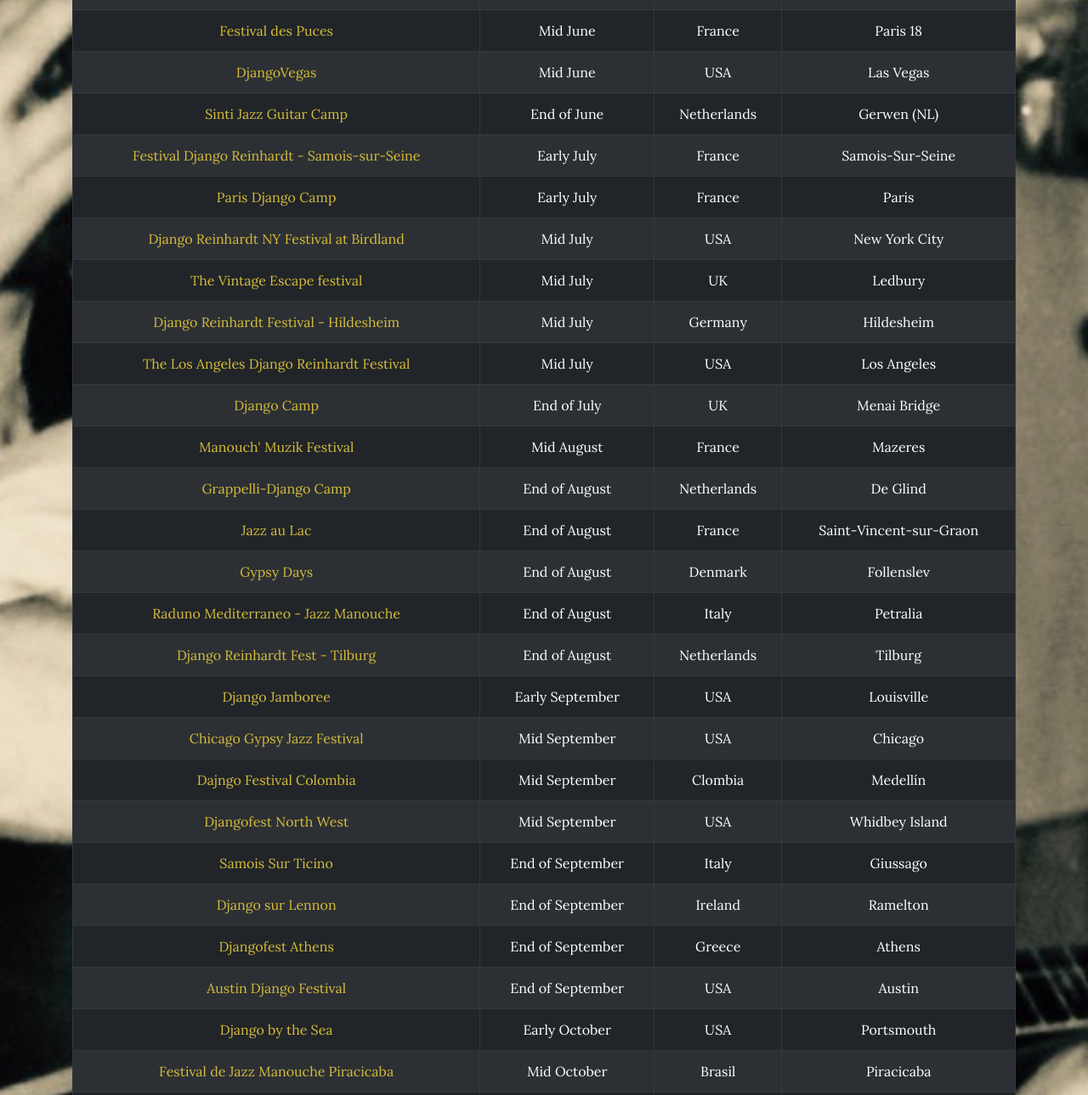
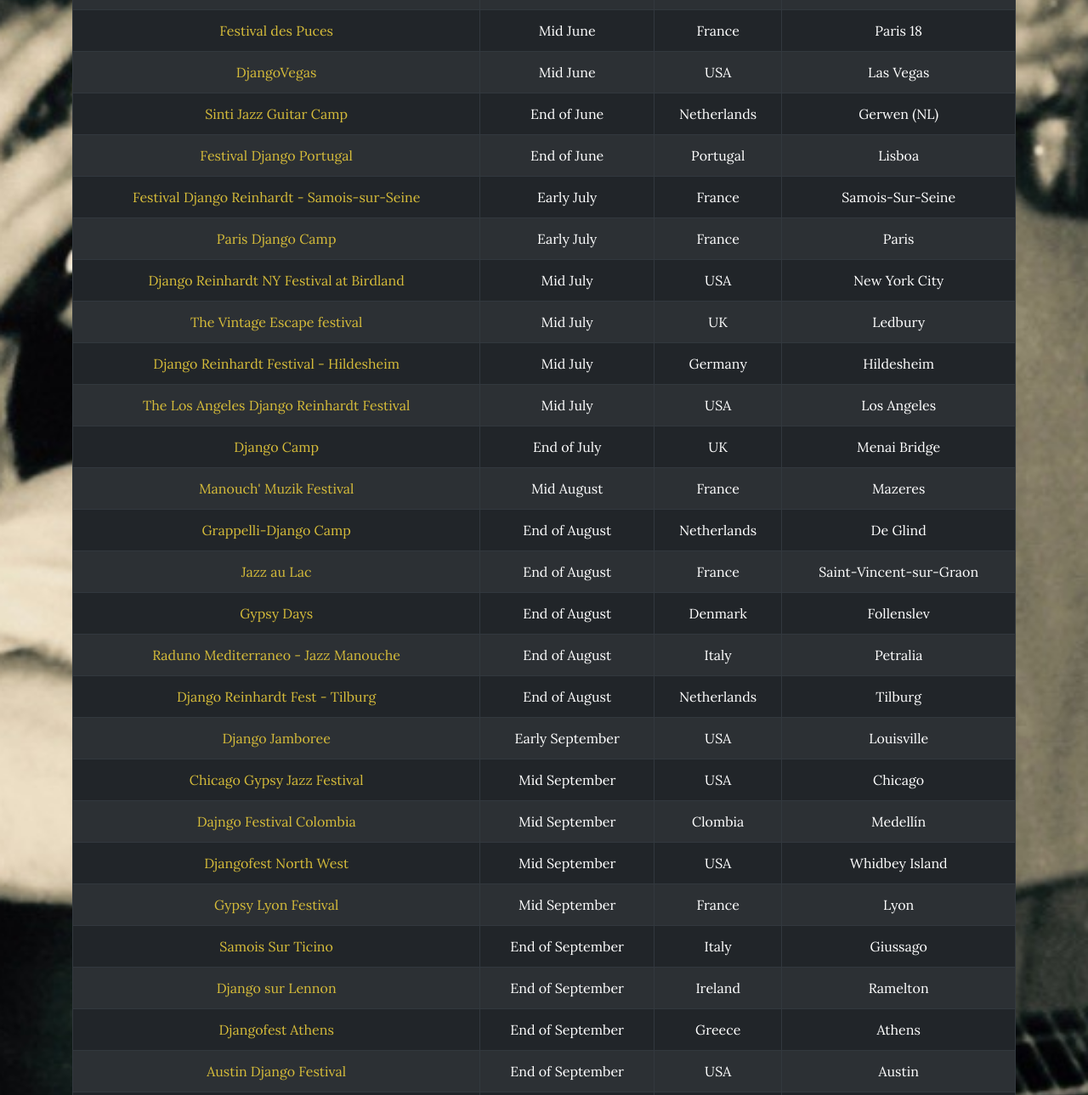
Before and after one commit to tbouttaz/GypsyJazzAgenda, a website: page docs/index.html in a window 1280 px wide. Shown: the part 3367-4656 px from the top of the page at 85% size. Drawn offline with nearby package versions, Linux system fonts and the light colour scheme.

Commit message:
Add Lyon and Portugal fests

```diff
--- a/docs/index.html
+++ b/docs/index.html
@@ -323,6 +323,12 @@
                       <td>Gerwen (NL)</td>
                     </tr>
                     <tr>
+                      <td><a target="_blank" href="https://www.nunomarinho.com/festivaldjangoportugal2022/">Festival Django Portugal</a></td>
+                      <td>End of June</td>
+                      <td>Portugal</td>
+                      <td>Lisboa</td>
+                    </tr>
+                    <tr>
                       <td><a target="_blank" href="http://www.festivaldjangoreinhardt.com/">Festival Django Reinhardt - Samois-sur-Seine</a></td>
                       <td>Early July</td>
                       <td>France</td>
@@ -423,6 +429,12 @@
                       <td>Mid September</td>
                       <td>USA</td>
                       <td>Whidbey Island</td>
+                    </tr>
+                    <tr>
+                      <td><a target="_blank" href="https://gypsylyonfestival.com/">Gypsy Lyon Festival</a></td>
+                      <td>Mid September</td>
+                      <td>France</td>
+                      <td>Lyon</td>
                     </tr>
                     <tr>
                       <td><a target="_blank" href="https://www.facebook.com/events/1580843758884168/">Samois Sur Ticino</a></td>
```
